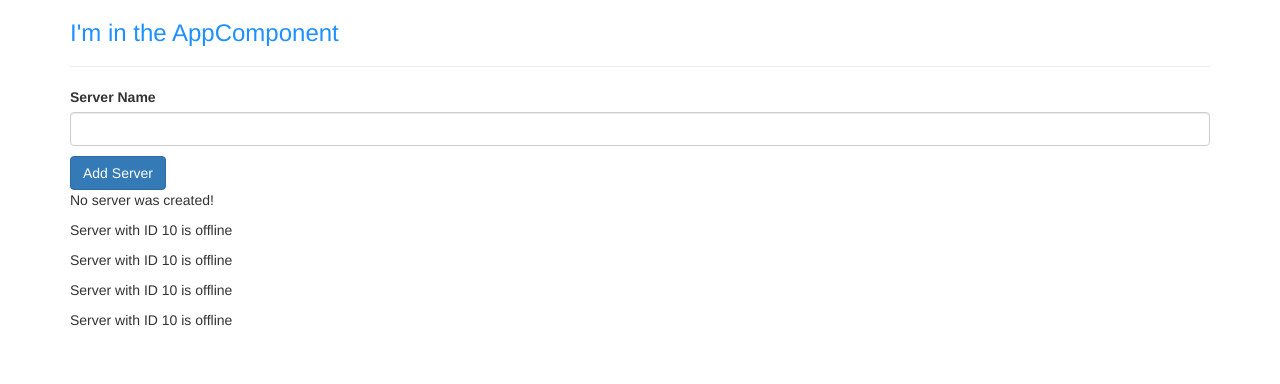
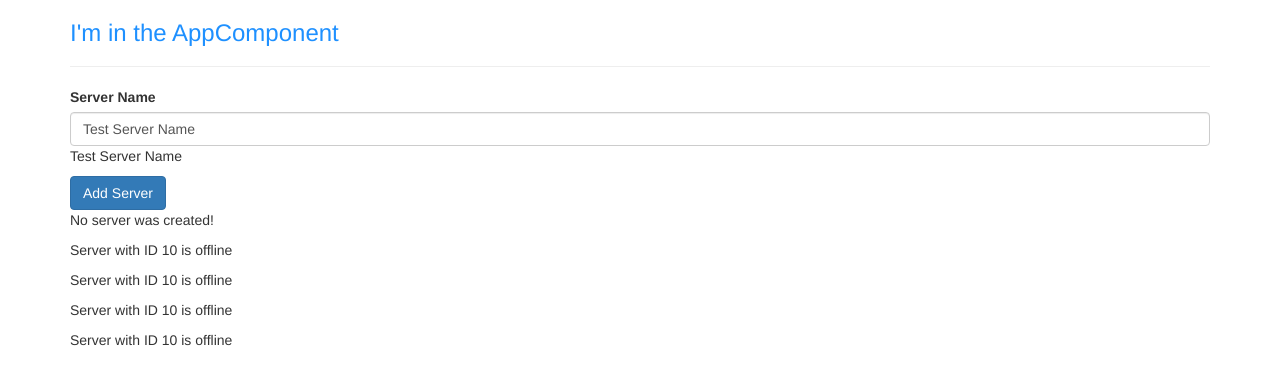
Before and after one commit to neulxy/AngularCompleteGuide, an Angular app: page / in a window 1280 px wide. Shown: the top 384 px of the page. Built offline with nearby package versions, Linux system fonts and the light colour scheme.

Commit message:
two way data binding

```diff
--- a/src/app/servers/servers.component.html
+++ b/src/app/servers/servers.component.html
@@ -1,5 +1,6 @@
 <label>Server Name</label>
-<input type="text" class="form-control" (input)="onUpdateServerName($event)" />
+<!-- <input type="text" class="form-control" (input)="onUpdateServerName($event)" /> -->
+<input type="text" class="form-control" [(ngModel)]="serverName" />
 <p>{{ serverName }}</p>
 <button
   class="btn btn-primary"
--- a/src/app/servers/servers.component.ts
+++ b/src/app/servers/servers.component.ts
@@ -10,7 +10,7 @@
 export class ServersComponent implements OnInit {
   allowNewServer = false;
   serverCreationStatus = 'No server was created!';
-  serverName = '';
+  serverName = 'Test Server Name';
   constructor() {
     setTimeout(() => {
       this.allowNewServer = true;
```
